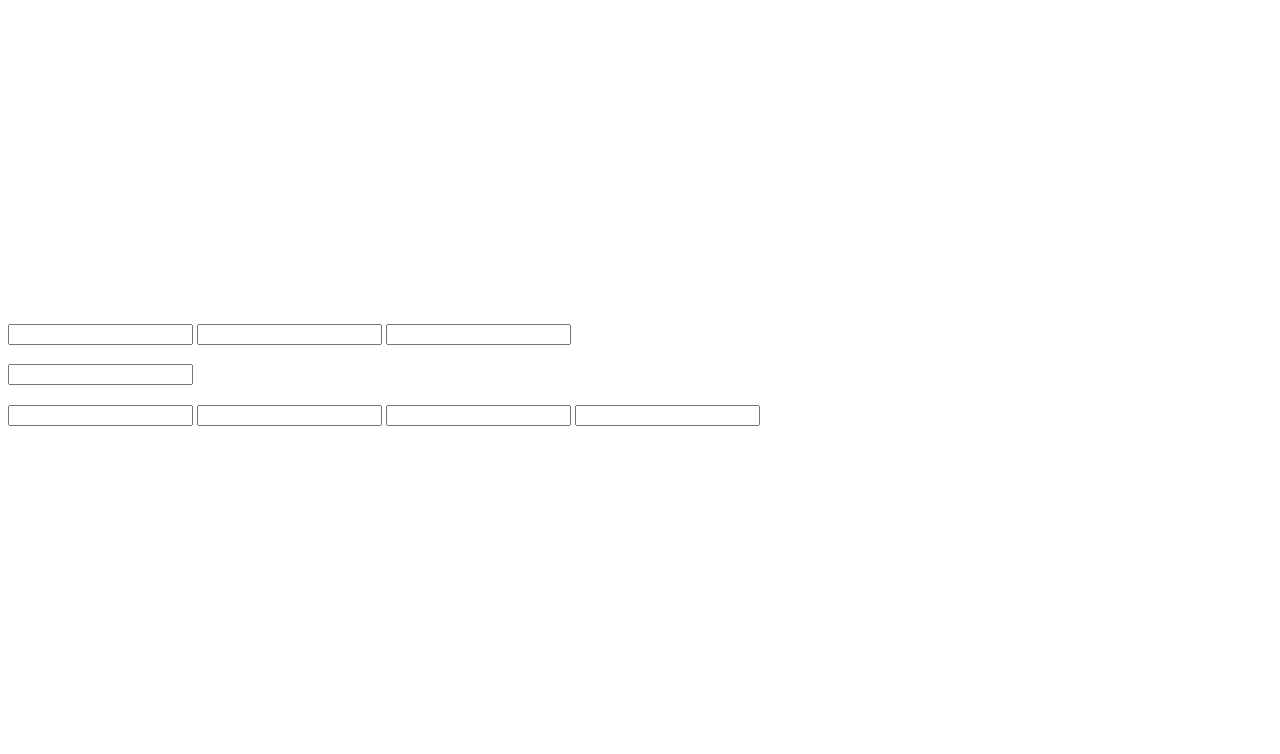
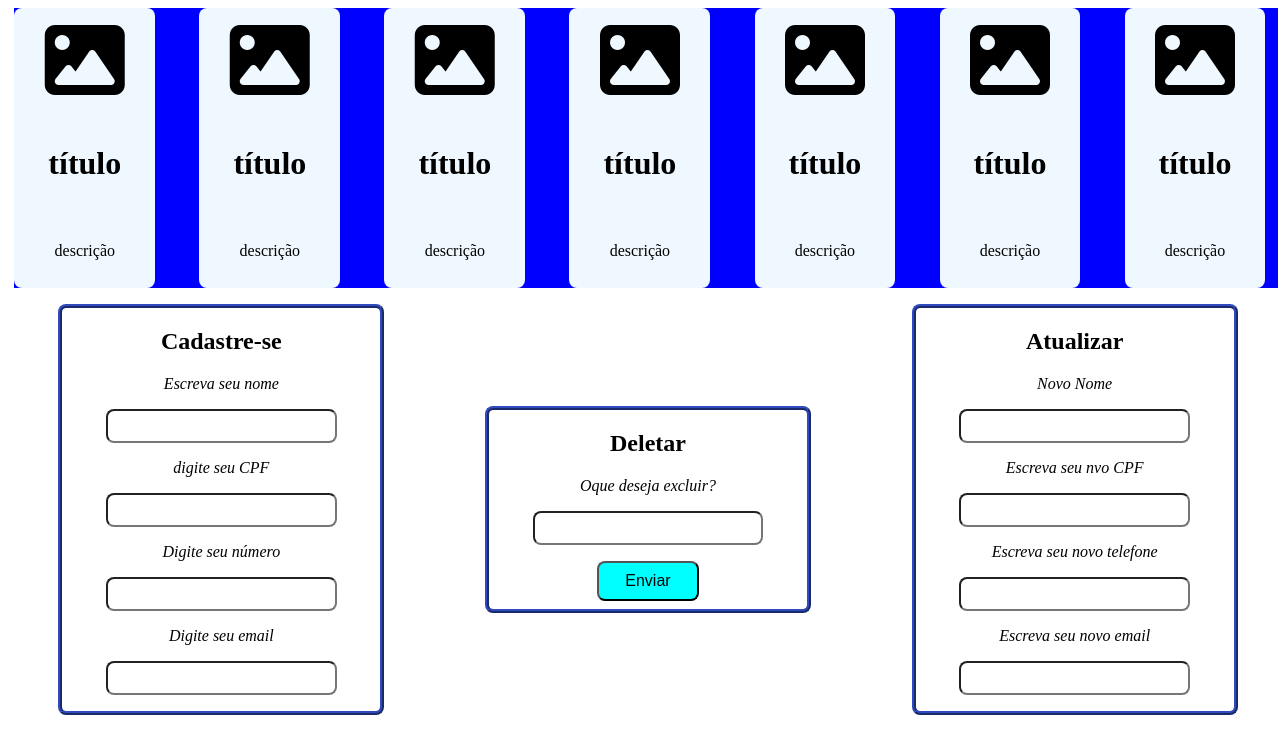
Before and after one commit to MasoArtur/portfolio_edit, a plain HTML site: page view/pages/cards.html in a window 1280 px wide. Drawn offline with Linux system fonts and the light colour scheme.

Commit message:
Começando a tarefa

```diff
--- a/view/pages/cards.html
+++ b/view/pages/cards.html
@@ -1,84 +1,101 @@
 <!DOCTYPE html>
-<html lang="en">
+<html lang="PT-BR">
 <head>
     <meta charset="UTF-8">
     <meta name="viewport" content="width=device-width, initial-scale=1.0">
-    <title>Document</title>
+    <title>Cards</title>
+    <script src="https://kit.fontawesome.com/b39bb922a1.js" crossorigin="anonymous"></script>
+    <link rel="stylesheet" href="./../styles/cards.css">
 </head>
 <body>
     <header>
         <div id="cards">
-            <div class="cards">
-                <img src="" alt="">
-                <h1></h1>
-                <p></p>
+            <div class="cards" id="">
+                <i class="fa-solid fa-image"></i>
+                <h1>título</h1>
+                <p>descrição</p>
             </div>
-            <div class="cards">
-                <img src="" alt="">
-                <h1></h1>
-                <p></p>
+            <div class="cards" id="">
+                <i class="fa-solid fa-image"></i>
+                <h1>título</h1>
+                <p>descrição</p>
             </div>
-            <div class="cards">
-                <img src="" alt="">
-                <h1></h1>
-                <p></p>
+            <div class="cards" id="">
+                <i class="fa-solid fa-image"></i>
+                <h1>título</h1>
+                <p>descrição</p>
             </div>
-            <div class="cards">
-                <img src="" alt="">
-                <h1></h1>
-                <p></p>
+            <div class="cards" id="">
+                <i class="fa-solid fa-image"></i>
+                <h1>título</h1>
+                <p>descrição</p>
             </div>
-            <div class="cards">
-                <img src="" alt="">
-                <h1></h1>
-                <p></p>
+            <div class="cards" id="">
+                <i class="fa-solid fa-image"></i>
+                <h1>título</h1>
+                <p>descrição</p>
             </div>
-            <div class="cards">
-                <img src="" alt="">
-                <h1></h1>
-                <p></p>
+            <div class="cards" id="">
+                <i class="fa-solid fa-image"></i>
+                <h1>título</h1>
+                <p>descrição</p>
             </div>
-            <div class="cards">
-                <img src="" alt="">
-                <h1></h1>
-                <p></p>
+            <div class="cards" id="">
+                <i class="fa-solid fa-image"></i>
+                <h1>título</h1>
+                <p>descrição</p>
             </div>
-            <div class="cards">
-                <img src="" alt="">
-                <h1></h1>
-                <p></p>
+            <div class="cards" id="">
+                <i class="fa-solid fa-image"></i>
+                <h1>título</h1>
+                <p>descrição</p>
             </div>
         </div>
     </header>
     <main>
-        <section>
-            <div>
-                <h1></h1>
-            </div>
-            <form action="" method="get">
-                <input type="text">
-                <input type="text">
-                <input type="text">
+        <section id="todos_forms">
+
+            <form class="forms" action="" id="cadastro_form">
+                <h1>Cadastre-se</h1>
+
+                <label for="name">Escreva seu nome</label>
+                <input type="text" class="input_name">
+
+                <label for="">digite seu CPF</label>
+                <input type="number">
+                <label for="">Digite seu número</label>
+                <input type="tel">
+                <label for="">Digite seu email</label>
+                <input type="email">
+                <!-- cpf
+                telefone
+                email -->
+
             </form>
-        </section>
-        <section>
-            <div>
-                <h1></h1>
-                <form action="" method="get">
-                    <input type="text">
-                </form>
-            </div>
-        </section>
-        <section>
-            <h1></h1>
-            <div>
+            <form class="forms" action="" id="delete_form">
+                <h1>Deletar</h1>
+                <label for="">Oque deseja excluir?</label>
+                <input type="text" class="input_name">
+                <button id="enviar">Enviar</button>
 
-            </div>
-            <form action="" method="get">
-                <input type="text">
-                <input type="text">
-                <input type="text">
-                <input type="text">
+            </form>
+            <form class="forms" action="" id="att_form">
+                <h1>Atualizar</h1>
+                <label for="">Novo Nome</label>
+                <input type="text" class="input_name">
+
+                <label for="">Escreva seu nvo CPF</label>
+                <input type="number">
+                <label for="">Escreva seu novo telefone</label>
+                <input type="tel">
+                <label for="">Escreva seu novo email</label>
+                <input type="email">
+                <!-- novo nome
+                novo telefone
+                novo email
+                outro cpf -->
+
+
             </form>
         </section>
     </main>
--- a/view/styles/cards.css
+++ b/view/styles/cards.css
@@ -0,0 +1,69 @@
+body{
+    overflow-x: hidden;
+}
+#cards{
+    width: 100%;
+    height: 35vh;
+    display: flex;
+    flex-wrap: nowrap;
+    gap: 3.5%;
+    margin-left: 0.5vw;
+    margin-top: 1vh;
+    overflow-x: scroll;
+    overflow-y: hidden;
+    background-color: blue;
+}
+
+.cards{
+    flex-shrink: 0;
+    width: 11vw;
+    height: 100%;
+    background-color: aliceblue;
+    display: flex;
+    align-items: center;
+    flex-direction: column;
+    justify-content:space-around;
+    border-radius: 1vh;
+}
+
+.cards i{
+    font-size: 10vh;
+}
+
+
+#todos_forms{
+    margin-top: 2vh;
+    width: 100vw;
+    display: flex;
+    justify-content: space-around;
+    align-items: center;
+}
+
+.forms{
+    display: flex;
+    align-items: center;
+    flex-direction: column;
+    border: 0.5vh ridge rgb(47, 75, 190);
+    border-radius: 1vh;
+}
+
+#enviar{
+    background-color: aqua;
+    font-size: 2vh;
+    border-radius: 1vh;
+    margin-bottom: 1vh;
+    height: 5vh;
+    width: 8vw;
+}
+
+.forms label{
+    color: black;
+    font-style: oblique;
+}
+
+.forms input{
+    width: 70%;
+    margin: 2vh 0;
+    border-radius: 1vh;
+    font-size: 3vh;
+}
```
